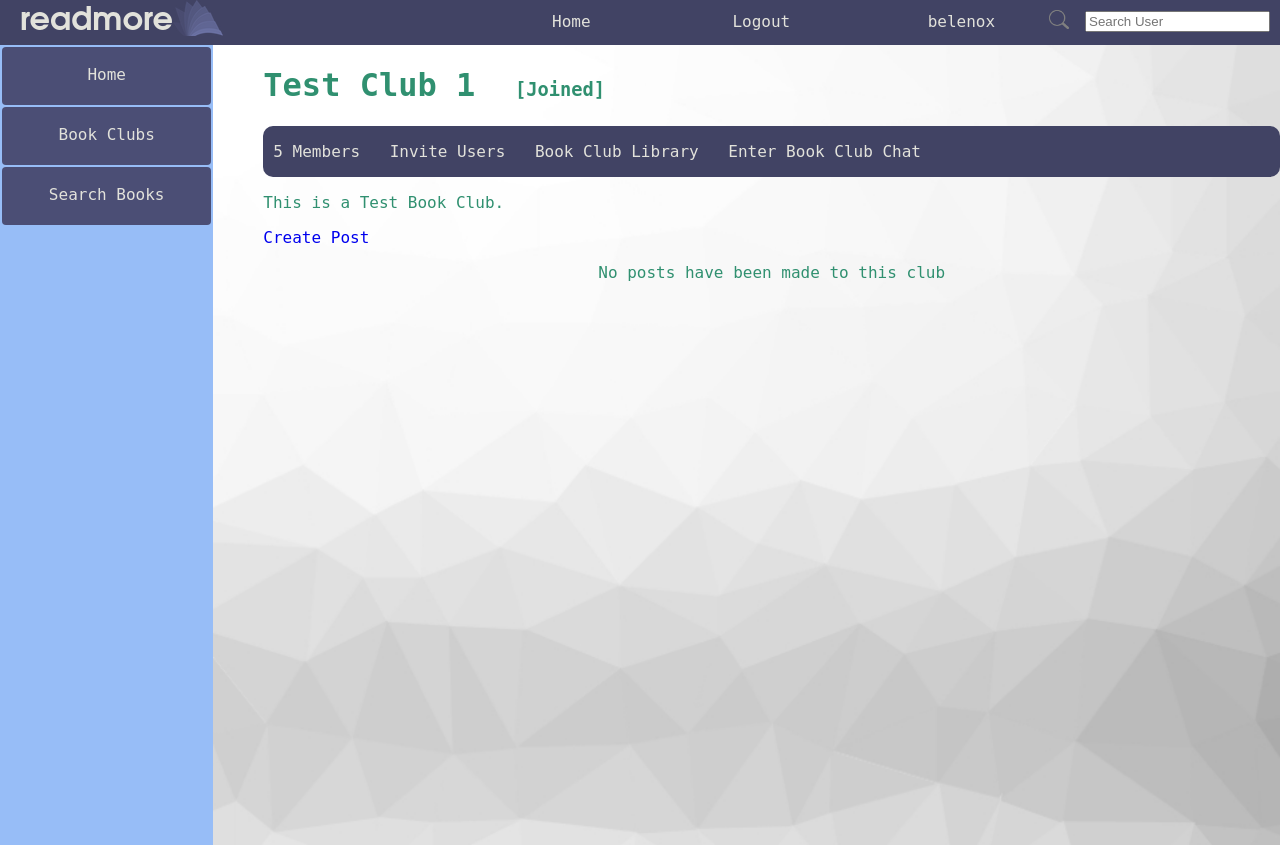
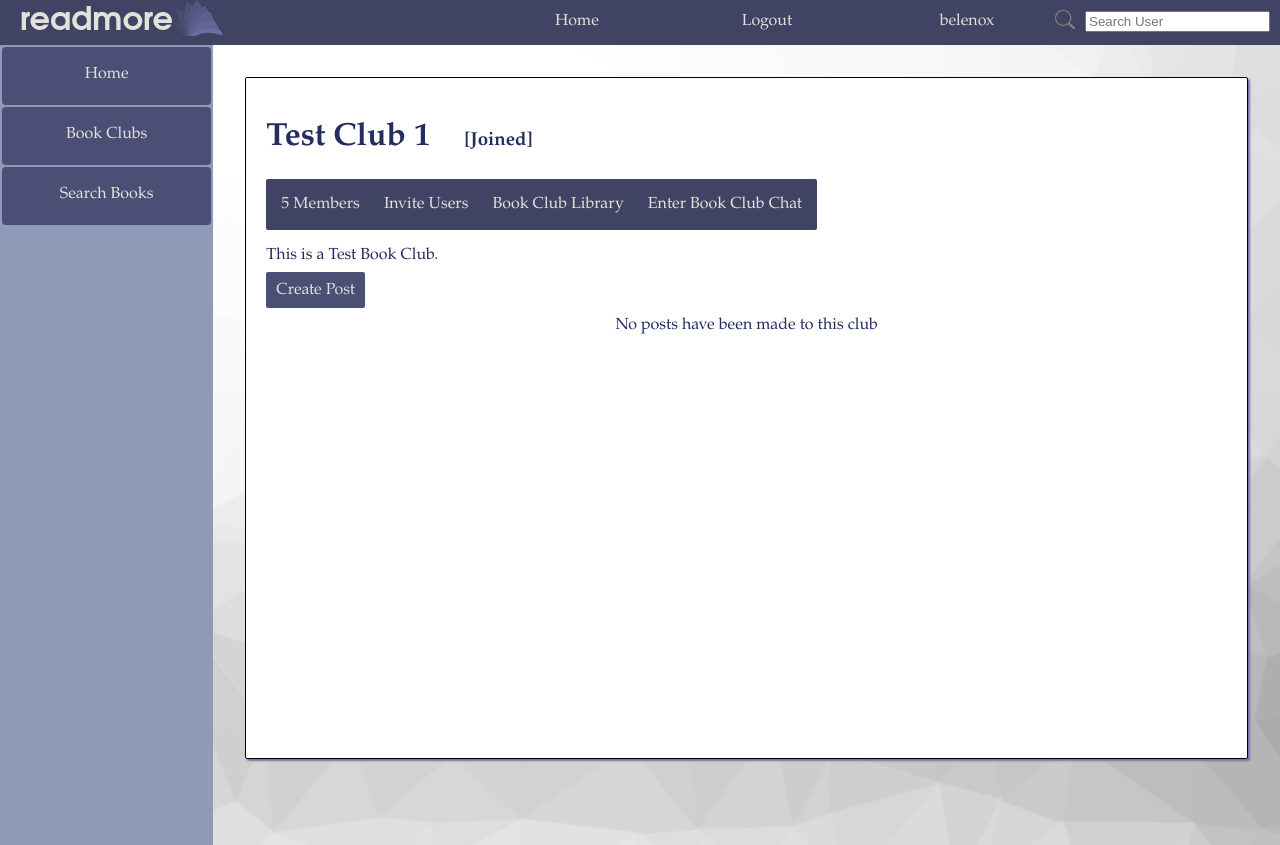
Before and after one commit to benelenox/Readmore, a Django app: page /readmore/club/2/ in a window 1280 px wide. Run offline with Django 3.2, Linux system fonts and the light colour scheme; a user stored in the database is signed in; data comes from the database, SQL or seed files in the repository; both versions use the stored data as it was after the commit.

Commit message:
Multi-page styling additions and adjustments

```diff
--- a/readmore_app/static/readmore_app/style.css
+++ b/readmore_app/static/readmore_app/style.css
@@ -3,7 +3,7 @@ html{
     height: 100vh;
 }
 body{
-    font-family: OCR A Std, monospace;
+    font-family: Garamond, Georgia, serif;
     margin:0;
     height:100vh;
 }
@@ -11,65 +11,94 @@ a{
     text-decoration: none;
 }
 .form{
-    background-color: #F9F8FF;
-    padding:30px;
+    height: fit-content;
+    width: fit-content;
+    background-color: #f3f4f8;
+    padding: 30px;
+    margin: auto;
+    color: #21352f;
     text-transform: uppercase;
-    font-family: Arial, Helvetica, sans-serif;
-    font-weight: 10px;
-    color:#309070;
-    text-align: left;
-    margin-left:30%;
-    text-transform: uppercase;
-    font-family:Arial, Helvetica, sans-serif;
-    font-weight: 20px;
+}
+
+.book_action{
+    position: absolute;
+    bottom: 2%;
+    left: 13%;
 }
 
 .clubpost {
     margin-bottom: 50px;
-    background: #9baaf2;
-    border-radius: 30px;
+    background: #e4e0c5;
+    border-radius: 2px;
     padding-bottom: 30px;
     padding-top: 30px;
+    box-shadow: 1px 1px 1px;
 }
 
 .post_text {
     text-align: left;
     width: 75%;
-    background: #b1cdf0;
-    border-radius: 10px;
+    background: #f8f8fa;
+    border-radius: 2px;
     padding: 15px;
     margin-top: 15px;
+    box-shadow: 1px 1px 1px;
 }
 
-.book_club {
-    width: 100%;
+.table_card{
+    display: inline-table;
+    box-shadow: 2px 2px 2px#7074ac;
+    border-color: black;
+    width: 50%;
+    margin-left: 10em;
+    background-color: white;
+    margin-top: 1em;
+    height: 70%;
+    overflow: auto;
+    border-style: solid;
+    padding: 20px;
+    margin-bottom:2em;
 }
 
 #search_button{
-    border-radius: 0px;
+    border-radius: 3px;
     border: none;
     color: white;
-    background-color:#008A65;
+    background-color:#47947f;
+    width: 20vw;
+    height: 40px;
+    margin-top: 10px;
 }
 #book_search_results{
     display:flex;
     margin-left: -40px;
 }
 #book_search_results td{
-    background-color: rgba(240, 248, 255, 0.3);
-    color: #7074ac;
+    color: #eff0f5;
     font-family:Arial, Helvetica, sans-serif;
+}
+.book_card{
+    background: #a5a5aa;
+    border-collapse: collapse;
+    border: 0px;
+    width: 100%;
+    height: 100%;
 }
 
 #club_library_table {
-    display:flex;
+    display: flex;
+    overflow: overlay;
+    margin-left: -3%;
+    margin-right: 2%;
+    color: #eff0f5
 }
 
 #club_library_table td {
-    background-color: rgba(240, 248, 255, 0.3);
-    color: #7074ac;
-    font-family:Arial, Helvetica, sans-serif;
-    display: inline-block;
+    background: #a5a5aa;
+    border-collapse: collapse;
+    border: 0px;
+    width: 100%;
+    height: 100%;
 }
 
 h2.logo{
@@ -101,7 +130,6 @@ h2.logo{
     position:absolute;
     min-height:100%;
     min-width:100%;
-
 }
 
 
@@ -141,7 +169,7 @@ main{
     width: 100%;
     min-height: 100%;
     height: 100% auto;
-    color:#309070;
+    color: #232D5E;
 }
 
 main > * { margin-left: 50px; }
@@ -157,7 +185,6 @@ main > * { margin-left: 50px; }
     color:white;
     position: relative;
     text-align: center;
-
 }
 
 #drop .dropaw:hover{
@@ -172,10 +199,7 @@ main > * { margin-left: 50px; }
     padding: 0px;
     z-index: 1;
     top:45px;
-
 }
-
-
 
 #drop {
     display: flex;
@@ -191,11 +215,66 @@ main > * { margin-left: 50px; }
     z-index: 0;
 }
 
+.basic_card{
+    border-radius: 2px;
+    box-shadow: 2px 2px 2px#7074ac;
+    border-color: black;
+    width: 50%;
+    margin-left: 10em;
+    background-color: white;
+    margin-top: 3em;
+    height: 80%;
+    overflow: auto;
+    border-style: solid;
+    border-width: 1px;
+    padding: 20px;
+}
+
+.like{
+    float:right;
+    background: #e35343;
+    border: none;
+    padding: 3px
+px
+ 8px;
+    padding-top: 5px;
+}
+.anchor_button{
+    border-radius: 2px;
+    color: #e2e2db;
+    height: 30px;
+    width: auto;
+    border: none;
+    padding: 10px;
+    background: #4b4e75;
+}
+
+.anchor_button:hover{
+    background:#e2e2db;
+    color: #4b4e75;
+}
+
+
+.book_club_listing td p a{
+    border-radius: 2px;
+    color: #e2e2db;
+    height: 30px;
+    width: auto;
+    border: none;
+    padding: 10px;
+    background: #4b4e75;
+}
+
+.anchor_button:hover{
+    background: #dee7e9;
+    color:#3b3e66;
+    transition: all 0.4s;
+}
+
 div.sidebar {
     position: relative;
     text-align: center;
-    background: #97bdf7;
-    float:left;
+    background: #8d9ab8;
     width:20%;
     min-height:100vh;
     height:100% auto;
@@ -264,18 +343,18 @@ div.navbar {
 }
 
 #chat_table td {
-    font-size: 10px;
+    font-size: 1em;
 }
 
 #chat_table tr td:first-child {
     border-bottom: 1px solid lightgray;
-    padding-left: 10px;
+    padding-left: 1em;
 }
 
 #chat_table tr td:last-child {
     width: 130vh;
     border-bottom: 1px groove lightgray;
-    padding-right: 10px;
+    padding-right: 1em;
 }
 
 #chat_table tr td:first-child p:last-child {
@@ -289,7 +368,10 @@ div.navbar {
 
 div.subnav {
     background: #414364;
-    border-radius: 10px;
+    border-radius: 2px;
+    width: fit-content;
+    padding-left:5px;
+    padding-right:5px;
 }
 
 .subnav > p {
@@ -315,12 +397,7 @@ div.subnav {
     transition: all 0.4s;
 }
 
-#search_button {
-    width: 20vw;
-    height: 40px;
-    border-radius: 10px;
-    margin-top: 10px;
-}
+
 .stars {
   --percent: calc((var(--rating) - 0.025 ) / 5 * 100%);
 
--- a/readmore_app/templates/readmore_app/book_clubs.html
+++ b/readmore_app/templates/readmore_app/book_clubs.html
@@ -6,7 +6,7 @@ Readmore - Book Clubs
 {% endblock %}
 
 {% block content %}
-<div>
+<div class="basic_card">
     <h1>My Book Clubs</h1>
     <a class="anchor_button" href="{% url 'readmore_app:create_club' %}">Create A Book Club</a>
     <br><br>
@@ -17,7 +17,7 @@ Readmore - Book Clubs
     {% for book_club in book_club_list %}
         <tr class="book_club_listing" id="club{{ book_club.club_id }}">
             <td style="padding-left: 20px;">
-                <p><a href="{% url 'readmore_app:club' book_club.club_id %}">{{ book_club.club_name }}</a></p>
+                <p><a href="{% url 'readmore_app:club' book_club.club_id %}" class="anchor_button">{{ book_club.club_name }}</a></p>
             </td>
             <td style="padding-left: 20px;">
                 <p><button onclick="leaveClub({{ book_club.club_id }});">{% if book_club.club_owner != real_user %}Leave Book Club{% else %}Delete Book Club{% endif %}</button></p>
--- a/readmore_app/templates/readmore_app/club_chat.html
+++ b/readmore_app/templates/readmore_app/club_chat.html
@@ -6,12 +6,12 @@ Readmore - {{ club.club_name }}
 {% endblock %}
 
 {% block content %}
-<div>
+<div class="table_card">
     <h1>{{ club.club_name }} Chatroom</h1>
     <div id="chatdiv">
     <table id="chat_table">
     {% for chat in club_chats %}
-        <tr {% if chat.chat_type == 'info' %}class="joinleavemessage"{% endif %}>
+        <tr {% if chat.chat_type == 'info' %} class="joinleavemessage"{% endif %}>
             <td>
                 {% if chat.chat_user %}<p>{{ chat.chat_user }}</p>{% endif %}
                 <p>{{ chat.chat_time|date:'m/d/Y h:i A' }}</p>
@@ -24,7 +24,7 @@ Readmore - {{ club.club_name }}
     </table>
     </div>
     <textarea style="display: inline-block; max-width: 1100px; max-height: 100px;" id="message" name="message" rows="4" cols="50"></textarea>
-    <button id="send" style="display: inline-block;">Send</button>
+    <button id="send" style="display: inline-block;margin-left:5px;">Send</button>
 {% endblock %}
 
 {% block js %}
--- a/readmore_app/templates/readmore_app/club_home.html
+++ b/readmore_app/templates/readmore_app/club_home.html
@@ -6,7 +6,7 @@ Readmore - {{ club.club_name }}
 {% endblock %}
 
 {% block content %}
-<div class="book_club">
+<div class="basic_card" style="width:100%; margin:2em;">
     <h1 style="display: inline-block;">{{ club.club_name }}</h1>
     <div id="joindiv" style="display: inline-block;">
     {% if real_user in club.club_users.all %}
@@ -29,7 +29,7 @@ Readmore - {{ club.club_name }}
     <div>
         <p>{{ club.club_description }}</p>
         {% if real_user in club.club_users.all %}
-        <p><a href="{% url 'readmore_app:create_club_post' club.club_id %}">Create Post</a></p>
+        <p><a href="{% url 'readmore_app:create_club_post' club.club_id %}" class="anchor_button">Create Post</a></p>
         {% endif %}
     </div>
     <center>
--- a/readmore_app/templates/readmore_app/club_members_list.html
+++ b/readmore_app/templates/readmore_app/club_members_list.html
@@ -6,13 +6,13 @@ Readmore - {{ club.club_name }}
 {% endblock %}
 
 {% block content %}
-<div>
+<div class="table_card">
     <h1>{{ club.club_name }} Members</h1>
     <table>
     {% for member in club.club_users.all %}
         <tr id="member{{ member.id }}">
             <td style="padding-left: 20px;">
-                <p><a href="{% url 'readmore_app:profile' member.id %}">@{{ member.username }}</a></p>
+                <p><a href="{% url 'readmore_app:profile' member.id %}" class="anchor_button">@{{ member.username }}</a></p>
             </td>
             <td style="padding-left: 20px;">
                 {% if club.club_owner == real_user and member.id != real_user.id %}
--- a/readmore_app/templates/readmore_app/create_club.html
+++ b/readmore_app/templates/readmore_app/create_club.html
@@ -5,7 +5,7 @@ Readmore - Create a Book Club
 {% endblock %}
 
 {% block content %}
-<div class="form">
+<div class="form" style="margin-top:10%;">
     <h1>Create a Book Club</h1>
     <form action="{% url 'readmore_app:create_club' %}" method="post">
     {% csrf_token %}
--- a/readmore_app/templates/readmore_app/create_club_post.html
+++ b/readmore_app/templates/readmore_app/create_club_post.html
@@ -5,7 +5,7 @@ Readmore - Create Post
 {% endblock %}
 
 {% block content %}
-<div class="form">
+<div class="form" style="margin-top:10%">
     <h1>Create a Post</h1>
     <form action="{% url 'readmore_app:create_club_post' club.club_id %}" method="post">
         {% csrf_token %}
--- a/readmore_app/templates/readmore_app/friend_list.html
+++ b/readmore_app/templates/readmore_app/friend_list.html
@@ -6,7 +6,7 @@ Readmore - {{ profile_user.username }}'s Profile
 {% endblock %}
 
 {% block content %}
-<div>
+<div class="basic_card">
     <h1>{{ profile_user.username }}'s Friends</h1>
     <table>
     {% if not profile_user.user_friends.all.count %}
@@ -15,7 +15,7 @@ Readmore - {{ profile_user.username }}'s Profile
     {% for friend in profile_user.user_friends.all %}
         <tr id="friend{{ friend.id }}">
             <td>
-                <p><a href="{% url 'readmore_app:profile' friend.id %}">@{{ friend.username }}</a></p>
+                <p><a href="{% url 'readmore_app:profile' friend.id %}" class="anchor_button">@{{ friend.username }}</a></p>
                 <hr>
             </td>
         </tr>
--- a/readmore_app/templates/readmore_app/invite_to_club.html
+++ b/readmore_app/templates/readmore_app/invite_to_club.html
@@ -6,7 +6,7 @@ Readmore - {{ club.club_name }}
 {% endblock %}
 
 {% block content %}
-<div>
+<div class="basic_card">
     <h1> Invite Users to {{ club.club_name }}</h1>
     <table>
     {% for friend in real_user.user_friends.all %}
--- a/readmore_app/templates/readmore_app/login.html
+++ b/readmore_app/templates/readmore_app/login.html
@@ -23,6 +23,6 @@ Readmore - Login
         </table>
     </form>
     <p>Not a Subscriber to Readmore?</p>
-    <a href="{% url 'readmore_app:registration' %}" style="color:#309070;text-shadow: 4px;">Register For an Account</a>
+    <a href="{% url 'readmore_app:registration' %}" class="anchor_button">Register For an Account</a>
 </div>
 {% endblock %}
--- a/readmore_app/templates/readmore_app/notifications.html
+++ b/readmore_app/templates/readmore_app/notifications.html
@@ -6,7 +6,7 @@ Readmore - Notifications
 {% endblock %}
 
 {% block content %}
-<div>
+<div class="basic_card">
     <h1>Notifications</h1>
     <table id="notification_table">
     {% if not notifications %}
@@ -19,7 +19,7 @@ Readmore - Notifications
                 <button onclick="removeNotification({{ notification.notification_id }});" class="like"><img style="width: 10px;" src="{% static 'readmore_app/x_button.png' %}" /></button>
                 <p style="font-size: 10px">{{ notification.notification_time }}</p>
                 {% if notification.notification_link %}
-                <p><a href="{{ notification.notification_link }}">{{ notification.notification_link_text }}</a></p>
+                <p><a href="{{ notification.notification_link }}" class="anchor_button">{{ notification.notification_link_text }}</a></p>
                 {% endif %}
                 <p>{{ notification.notification_message }}</p>
                 <hr>
--- a/readmore_app/templates/readmore_app/profile.html
+++ b/readmore_app/templates/readmore_app/profile.html
@@ -6,7 +6,7 @@ Readmore - {{ profile_user.username }}'s Profile
 {% endblock %}
 
 {% block content %}
-<div class="profile">
+<div class="profile basic_card">
     <h1>{{ profile_user.username }}'s Profile</h1>
     {% if user.is_authenticated and profile_user != real_user %}
         {% if real_user not in profile_user.user_friends.all and profile_user not in real_user.user_pending_friends.all %}
@@ -17,8 +17,8 @@ Readmore - {{ profile_user.username }}'s Profile
             <button id="friendbutton" onclick="friend({{ profile_user.id }}, 'remove');" name="user_id" value="{{ profile_user.id }}" class="friend">Remove Friend</button>
         {% endif %}
     {% endif %}
-    <div style="height:42px;">
-    <a href="{% url 'readmore_app:friend_list' profile_user.id %}" id="friendinfo" style="margin-right:200px;">{{ profile_user.user_friends.all.count }} Friends</a>
+    <div style="height:42px;margin-top: 2em;">
+    <a href="{% url 'readmore_app:friend_list' profile_user.id %}" id="friendinfo" class="anchor_button">{{ profile_user.user_friends.all.count }} Friends</a>
     </div>
     <!-- Implement User bio -->
 {% endblock %}
--- a/readmore_app/templates/readmore_app/search_book.html
+++ b/readmore_app/templates/readmore_app/search_book.html
@@ -30,11 +30,11 @@ Readmore - Search Book
             {% for short_list in books %}
             <tr>
                 {% for book in short_list %}
-                <td style="width: 30vw;">
+                <td style="width: 30vw; height: 30vh;">
                 <a class="book_search_link" href="{% url 'readmore_app:view_book' book.volumeInfo.industryIdentifiers.0.identifier %}">
-                    <table>
+                    <table class="book_card">
                     <tr>
-                        <td rowspan=3><img src="{{ book.volumeInfo.imageLinks.smallThumbnail }}" alt="{{ book.volumeInfo.title }} Cover Image" /></td>
+                        <td rowspan=3><img src="{{ book.volumeInfo.imageLinks.smallThumbnail }}" alt="{{ book.volumeInfo.title }} Cover Image"/></td>
                         <td colspan=2>
                         <p style="font-size:18px;">{{ book.volumeInfo.title }}</p>
                         </td>
--- a/readmore_app/templates/readmore_app/view_book.html
+++ b/readmore_app/templates/readmore_app/view_book.html
@@ -9,7 +9,7 @@ Readmore - Book Not Found
 {% endblock %}
 
 {% block content %}
-<div>
+<div class="table_card">
     {% if book != None %}
     <h1>{{ book.volumeInfo.title }}</h1>
     <h2>{{ book.volumeInfo.subtitle }}</h2>
```
Also changed, not shown: readmore_app/templates/readmore_app/club_library.html (+8 -8 lines), db.sqlite3, readmore_app/static/readmore_app/studygroup.jpg (deleted), 1 other file.
